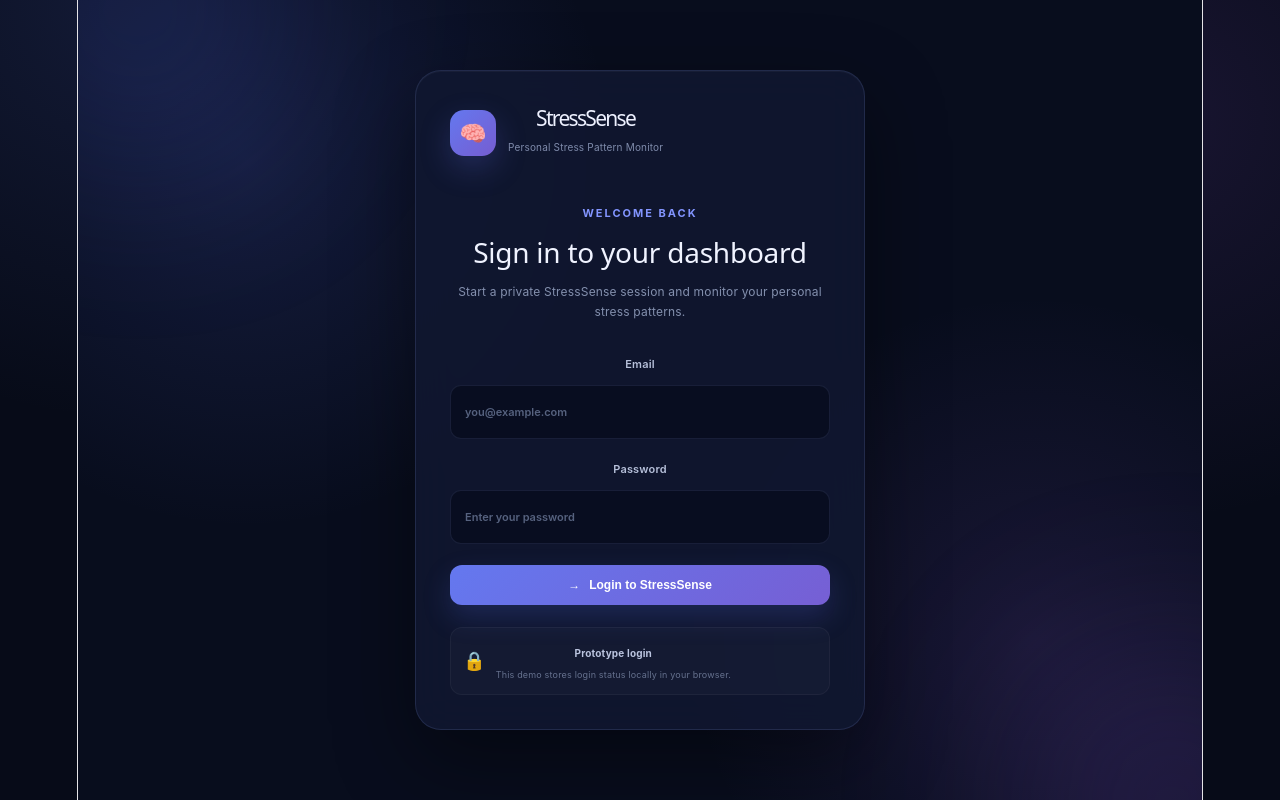
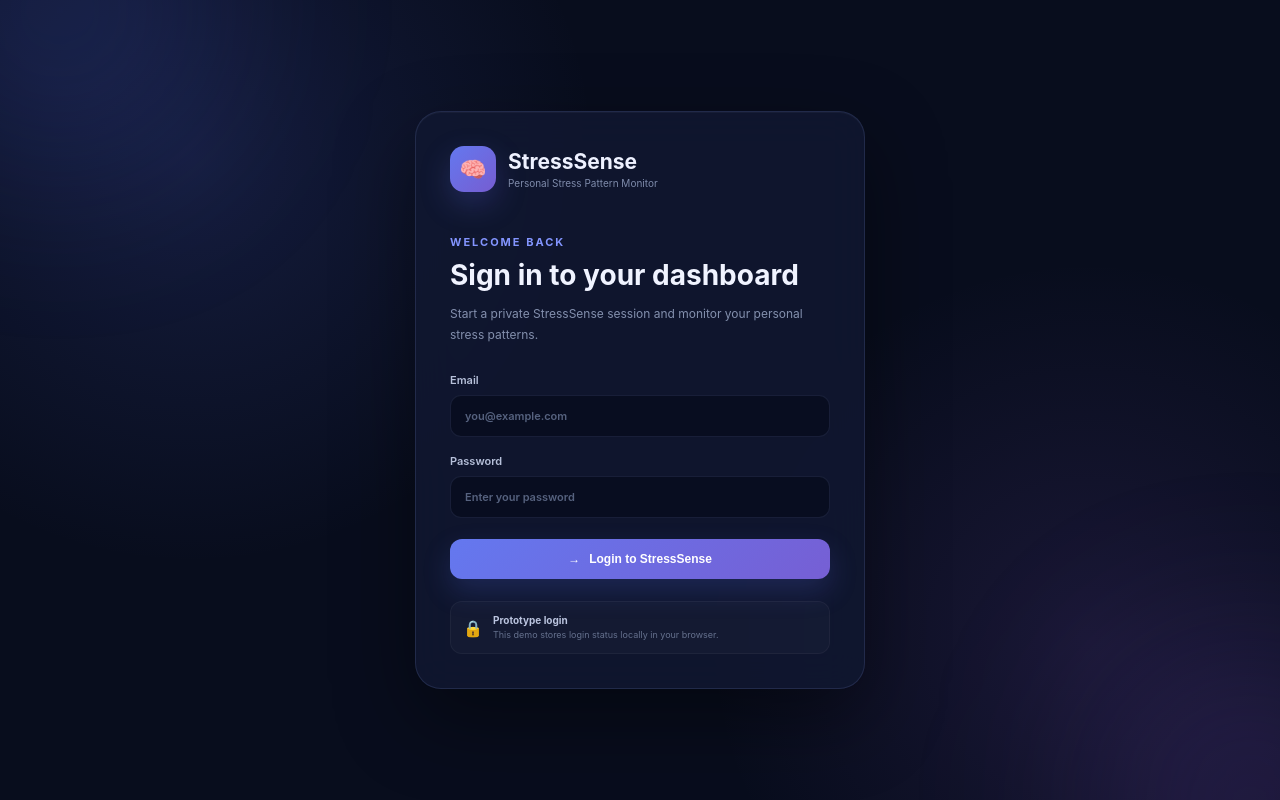
Before and after one commit to divyanambhuri9-ctrl/stressSense, a React (Vite) app: page / in a window 1280 px wide. Built offline with nearby package versions, Linux system fonts and the light colour scheme.

Commit message:
Save current StressSense UI

```diff
--- a/src/App.css
+++ b/src/App.css
@@ -2623,3 +2623,103 @@ body {
     font-size: 25px;
   }
 }
+/* =========================================================
+   STRESSSENSE AI BACKGROUND
+========================================================= */
+
+body {
+  position: relative;
+  overflow-x: hidden;
+
+  background:
+    radial-gradient(
+      circle at 15% 10%,
+      rgba(72, 112, 255, 0.18),
+      transparent 28%
+    ),
+    radial-gradient(
+      circle at 85% 20%,
+      rgba(145, 83, 255, 0.16),
+      transparent 30%
+    ),
+    radial-gradient(
+      circle at 50% 100%,
+      rgba(40, 120, 180, 0.10),
+      transparent 35%
+    ),
+    #050817;
+}
+
+/* Subtle technology grid */
+
+body::before {
+  content: "";
+  position: fixed;
+  inset: 0;
+
+  pointer-events: none;
+  z-index: -2;
+
+  background-image:
+    linear-gradient(
+      rgba(105, 130, 220, 0.035) 1px,
+      transparent 1px
+    ),
+    linear-gradient(
+      90deg,
+      rgba(105, 130, 220, 0.035) 1px,
+      transparent 1px
+    );
+
+  background-size: 45px 45px;
+
+  mask-image: linear-gradient(
+    to bottom,
+    rgba(0, 0, 0, 0.9),
+    transparent 90%
+  );
+}
+
+/* Soft AI glow */
+
+body::after {
+  content: "";
+
+  position: fixed;
+
+  width: 520px;
+  height: 520px;
+
+  left: 50%;
+  top: 35%;
+
+  transform: translate(-50%, -50%);
+
+  border-radius: 50%;
+
+  background:
+    radial-gradient(
+      circle,
+      rgba(84, 112, 255, 0.08),
+      transparent 65%
+    );
+
+  filter: blur(25px);
+
+  pointer-events: none;
+  z-index: -1;
+
+  animation: stressSenseGlow 8s ease-in-out infinite alternate;
+}
+
+@keyframes stressSenseGlow {
+  from {
+    opacity: 0.55;
+    transform: translate(-50%, -50%) scale(0.9);
+  }
+
+  to {
+    opacity: 1;
+    transform: translate(-50%, -50%) scale(1.12);
+  }
+}
--- a/src/index.css
+++ b/src/index.css
@@ -1,111 +1,109 @@
-:root {
-  --text: #6b6375;
-  --text-h: #08060d;
-  --bg: #fff;
-  --border: #e5e4e7;
-  --code-bg: #f4f3ec;
-  --accent: #aa3bff;
-  --accent-bg: rgba(170, 59, 255, 0.1);
-  --accent-border: rgba(170, 59, 255, 0.5);
-  --social-bg: rgba(244, 243, 236, 0.5);
-  --shadow:
-    rgba(0, 0, 0, 0.1) 0 10px 15px -3px, rgba(0, 0, 0, 0.05) 0 4px 6px -2px;
-
-  --sans: system-ui, 'Segoe UI', Roboto, sans-serif;
-  --heading: system-ui, 'Segoe UI', Roboto, sans-serif;
-  --mono: ui-monospace, Consolas, monospace;
-
-  font: 18px/145% var(--sans);
-  letter-spacing: 0.18px;
-  color-scheme: light dark;
-  color: var(--text);
-  background: var(--bg);
-  font-synthesis: none;
-  text-rendering: optimizeLegibility;
-  -webkit-font-smoothing: antialiased;
-  -moz-osx-font-smoothing: grayscale;
-
-  @media (max-width: 1024px) {
-    font-size: 16px;
-  }
+* {
+  box-sizing: border-box;
 }
 
-@media (prefers-color-scheme: dark) {
-  :root {
-    --text: #9ca3af;
-    --text-h: #f3f4f6;
-    --bg: #16171d;
-    --border: #2e303a;
-    --code-bg: #1f2028;
-    --accent: #c084fc;
-    --accent-bg: rgba(192, 132, 252, 0.15);
-    --accent-border: rgba(192, 132, 252, 0.5);
-    --social-bg: rgba(47, 48, 58, 0.5);
-    --shadow:
-      rgba(0, 0, 0, 0.4) 0 10px 15px -3px, rgba(0, 0, 0, 0.25) 0 4px 6px -2px;
-  }
-
-  #social .button-icon {
-    filter: invert(1) brightness(2);
-  }
+html,
+body,
+#root {
+  margin: 0;
+  min-width: 320px;
+  min-height: 100%;
 }
 
 body {
-  margin: 0;
+  font-family: Inter, Arial, sans-serif;
+  color: #e8ecff;
+
+  background:
+    radial-gradient(
+      circle at 15% 15%,
+      rgba(72, 100, 255, 0.20),
+      transparent 28%
+    ),
+    radial-gradient(
+      circle at 85% 20%,
+      rgba(150, 70, 255, 0.18),
+      transparent 30%
+    ),
+    radial-gradient(
+      circle at 50% 90%,
+      rgba(20, 150, 190, 0.12),
+      transparent 35%
+    ),
+    #050817;
+
+  overflow-x: hidden;
 }
 
-#root {
-  width: 1126px;
-  max-width: 100%;
-  margin: 0 auto;
-  text-align: center;
-  border-inline: 1px solid var(--border);
-  min-height: 100svh;
-  display: flex;
-  flex-direction: column;
-  box-sizing: border-box;
+/* Technology grid */
+
+body::before {
+  content: "";
+  position: fixed;
+  inset: 0;
+
+  pointer-events: none;
+  z-index: -1;
+
+  background-image:
+    linear-gradient(
+      rgba(120, 150, 255, 0.035) 1px,
+      transparent 1px
+    ),
+    linear-gradient(
+      90deg,
+      rgba(120, 150, 255, 0.035) 1px,
+      transparent 1px
+    );
+
+  background-size: 45px 45px;
+
+  mask-image: linear-gradient(
+    to bottom,
+    black,
+    transparent 90%
+  );
 }
 
-h1,
-h2 {
-  font-family: var(--heading);
-  font-weight: 500;
-  color: var(--text-h);
+/* Central AI glow */
+
+body::after {
+  content: "";
+  position: fixed;
+
+  width: 550px;
+  height: 550px;
+
+  left: 50%;
+  top: 40%;
+
+  transform: translate(-50%, -50%);
+
+  border-radius: 50%;
+
+  background:
+    radial-gradient(
+      circle,
+      rgba(80, 110, 255, 0.10),
+      transparent 68%
+    );
+
+  filter: blur(30px);
+
+  pointer-events: none;
+  z-index: -1;
+
+  animation: aiGlow 8s ease-in-out infinite alternate;
 }
 
-h1 {
-  font-size: 56px;
-  letter-spacing: -1.68px;
-  margin: 32px 0;
-  @media (max-width: 1024px) {
-    font-size: 36px;
-    margin: 20px 0;
+@keyframes aiGlow {
+  from {
+    opacity: 0.45;
+    transform: translate(-50%, -50%) scale(0.9);
+  }
+
+  to {
+    opacity: 1;
+    transform: translate(-50%, -50%) scale(1.1);
   }
 }
-h2 {
-  font-size: 24px;
-  line-height: 118%;
-  letter-spacing: -0.24px;
-  margin: 0 0 8px;
-  @media (max-width: 1024px) {
-    font-size: 20px;
-  }
-}
-p {
-  margin: 0;
-}
-
-code,
-.counter {
-  font-family: var(--mono);
-  display: inline-flex;
-  border-radius: 4px;
-  color: var(--text-h);
-}
-
-code {
-  font-size: 15px;
-  line-height: 135%;
-  padding: 4px 8px;
-  background: var(--code-bg);
-}
```
